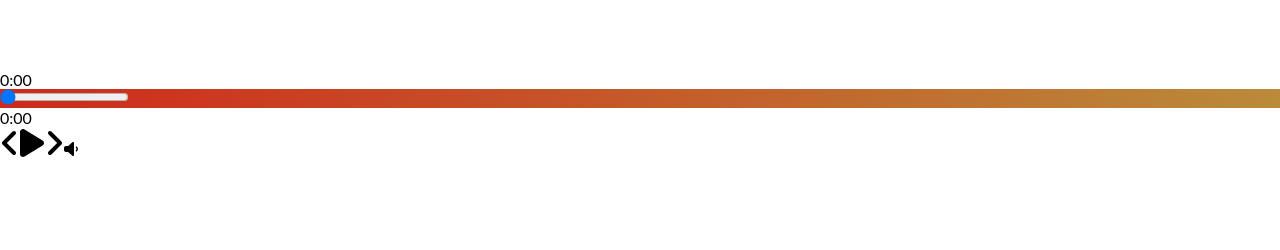
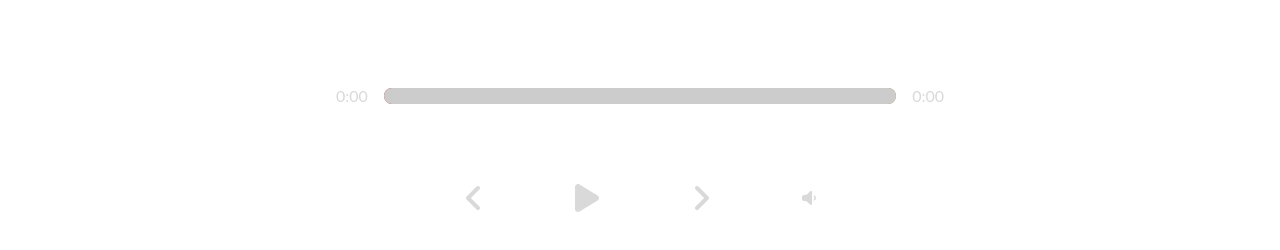
Before and after one commit to MATRIX-02/JustChill, a React (Create React App) app: page / in a window 1280 px wide. Shown: the part 490-740 px from the top of the page. Built offline with nearby package versions, Linux system fonts and the light colour scheme; the HTML template or start-up script is replaced by a standard one.

Commit message:
Update _player.scss

```diff
--- a/src/styles/_player.scss
+++ b/src/styles/_player.scss
@@ -1,41 +1,84 @@
-.song-container{
-    min-height: 60vh;
+.player{
+    min-height: 20vh;
     display: flex;
     flex-direction: column;
     align-items: center;
-    justify-content: center;
-    img{
-        width: 20%;
-        border-radius: 50%;
+    justify-content: space-between;
+}
+
+.time-control{
+    width: 50%;
+    display: flex;
+    align-items: center;
+    input{
+        width: 100%;
+        padding: 1rem 0rem;
+        -webkit-appearance: none;
+
+        background: transparent;
+        cursor: pointer;
     }
-
-    h2{
-        padding: 3rem 1rem 1rem 1rem;
-    }
-    h3{
-        font-size: 1rem;
+    p{
+        padding: 1rem;
+        color: rgb(217, 217, 217);
     }
 }
 
+.play-control{
+    display: flex;
+    justify-content: space-between;
+    align-items: center;
+    padding: 1rem;
+    width: 30%;
+    svg{
+        cursor: pointer;
+        color: rgb(217, 217, 217);
 
-
-@media screen and (max-width: 768px) {
-    .song-container{
-        img{
-            width: 60%;
-        }
     }
 }
 
-@keyframes rotate {
-    from {
-      transform: rotate(0deg);
+input[type="range"]:focus{
+    outline: none;
+}
+
+input[type="range"]::-webkit-slider-thumb{
+    -webkit-appearance: none;
+    height: 16px;
+    width: 16px;
+
+}
+
+input[type="range"]::-moz-slider-thumb{
+    -webkit-appearance: none;
+    background: transparent;
+    border: none;
+}
+
+.track{
+    background: lightblue;
+    width: 100%;
+    height: 1rem;
+    position: relative;
+    border-radius: 1rem;
+    overflow: hidden;
+}
+
+.animate-track{
+    background: rgb(204, 204, 204);
+    width: 100%;
+    height: 100%;
+    position: absolute;
+    top: 0;
+    left: 0;
+    transform: translateX(0%);
+    pointer-events: none;
+}
+
+@media screen and (max-width: 768px) {
+    .time-control{
+        width: 90%;
     }
-    to {
-      transform: rotate(360deg);
+    .play-control{
+        width: 60%;
     }
-  }
-
-  .rotateSong {
-    animation: rotate 20s linear forwards infinite;
-  }
+}
```
